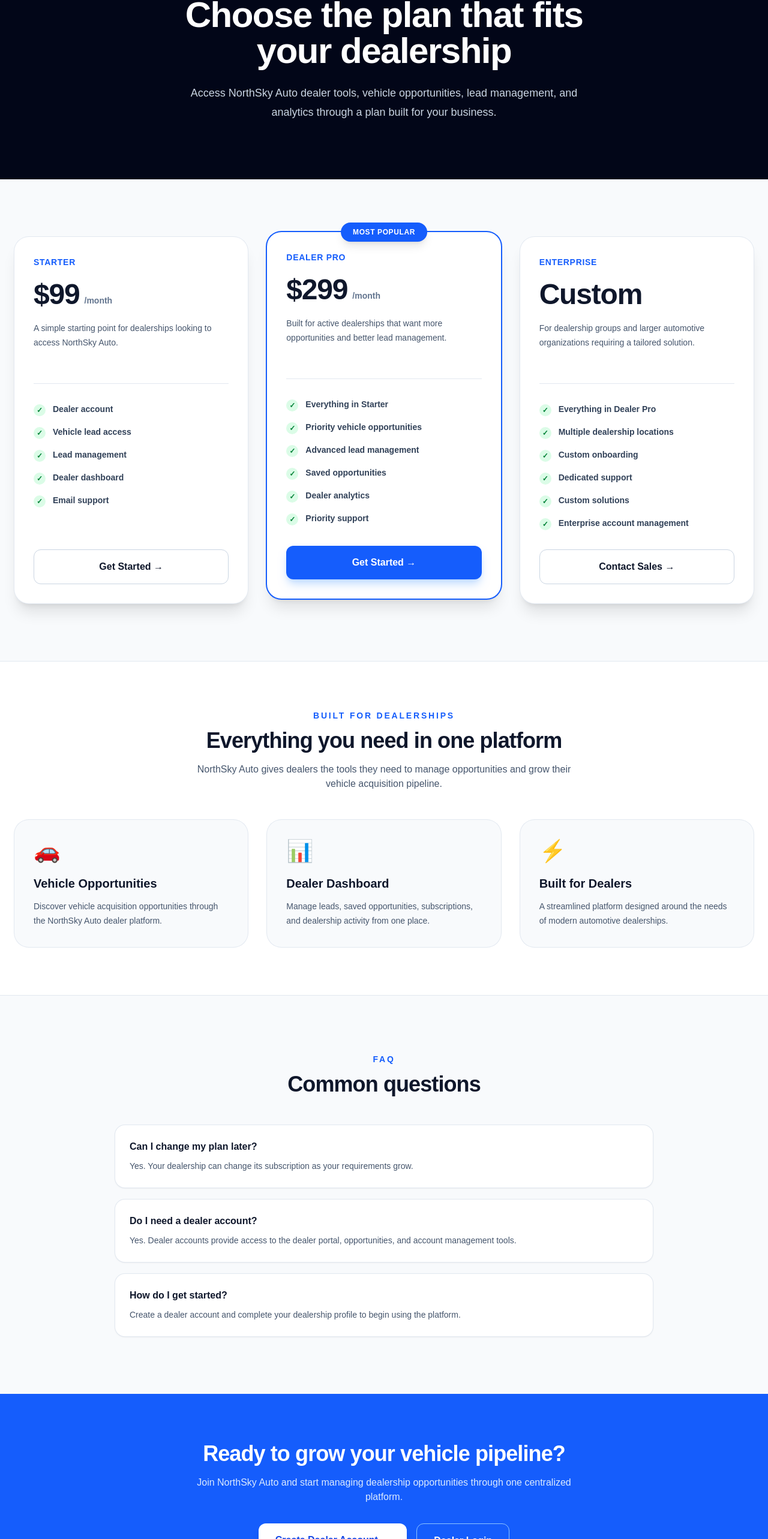
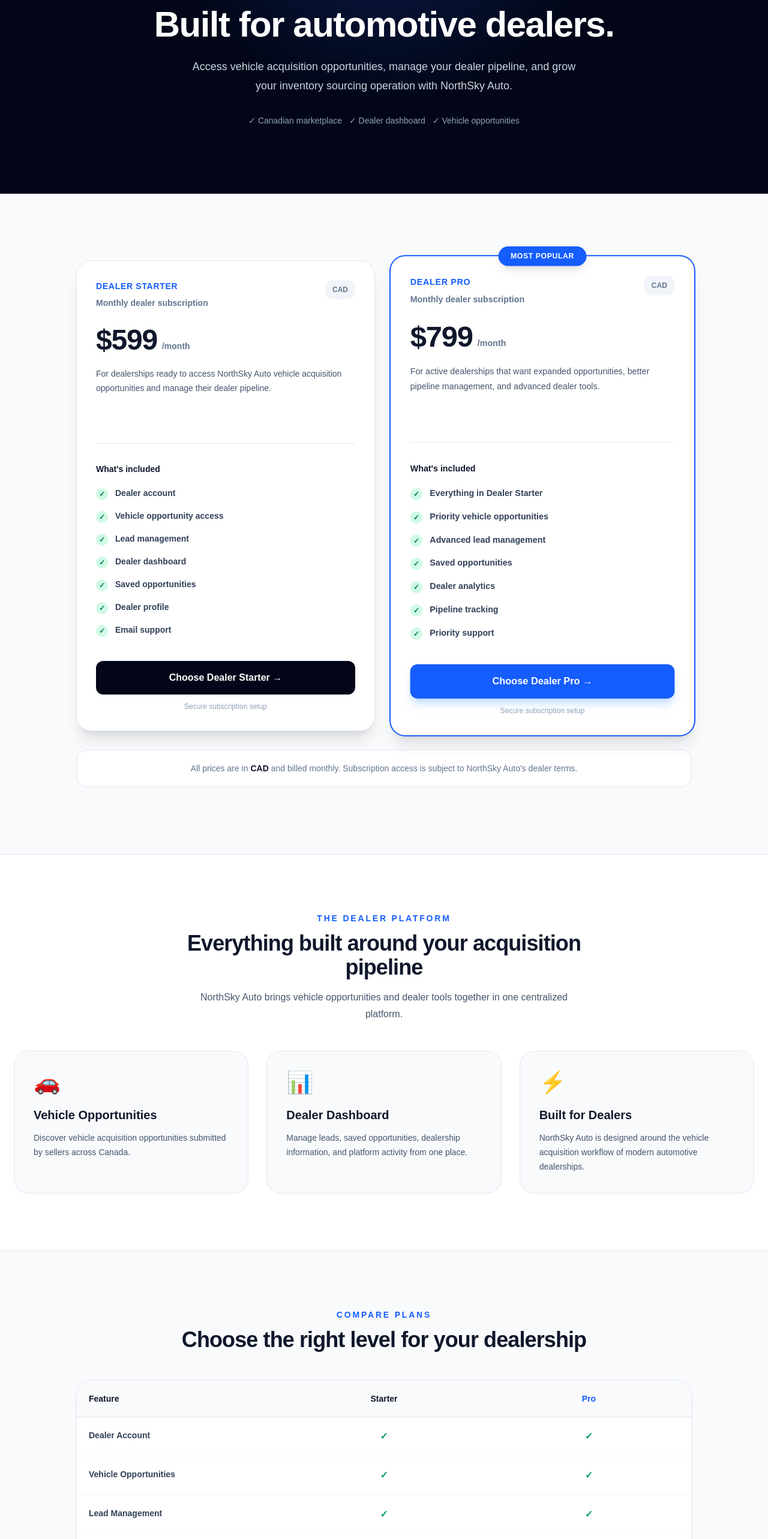
Before and after one commit to Goldylox752/NorthSky-Auto, a Next.js app: page /pricing in a window 1280 px wide. Shown: the part 201-2767 px from the top of the page at 60% size. Built offline with nearby package versions, Linux system fonts and the light colour scheme.

Commit message:
Update page.jsx

```diff
--- a/app/pricing/page.jsx
+++ b/app/pricing/page.jsx
@@ -3,56 +3,47 @@ import Link from "next/link";
 export const metadata = {
   title: "Dealer Pricing | NorthSky Auto",
   description:
-    "Choose a NorthSky Auto dealer plan and access vehicle acquisition opportunities.",
+    "Choose a NorthSky Auto dealer plan and access vehicle acquisition opportunities across Canada.",
 };
 
 const plans = [
   {
-    name: "Starter",
-    price: "$99",
+    name: "Dealer Starter",
+    price: "$599",
+    period: "/month",
     description:
-      "A simple starting point for dealerships looking to access NorthSky Auto.",
+      "For dealerships ready to access NorthSky Auto vehicle acquisition opportunities and manage their dealer pipeline.",
     features: [
       "Dealer account",
-      "Vehicle lead access",
+      "Vehicle opportunity access",
       "Lead management",
       "Dealer dashboard",
+      "Saved opportunities",
+      "Dealer profile",
       "Email support",
     ],
-    href: "/dealer/register",
+    href: "/dealer/register?plan=starter",
     popular: false,
+    productId: "prod_V6lGVSaDMBJqcR",
   },
   {
     name: "Dealer Pro",
-    price: "$299",
+    price: "$799",
+    period: "/month",
     description:
-      "Built for active dealerships that want more opportunities and better lead management.",
+      "For active dealerships that want expanded opportunities, better pipeline management, and advanced dealer tools.",
     features: [
-      "Everything in Starter",
+      "Everything in Dealer Starter",
       "Priority vehicle opportunities",
       "Advanced lead management",
       "Saved opportunities",
       "Dealer analytics",
+      "Pipeline tracking",
       "Priority support",
     ],
-    href: "/dealer/register",
+    href: "/dealer/register?plan=pro",
     popular: true,
-  },
-  {
-    name: "Enterprise",
-    price: "Custom",
-    description:
-      "For dealership groups and larger automotive organizations requiring a tailored solution.",
-    features: [
-      "Everything in Dealer Pro",
-      "Multiple dealership locations",
-      "Custom onboarding",
-      "Dedicated support",
-      "Custom solutions",
-      "Enterprise account management",
-    ],
-    href: "/contact",
-    popular: false,
+    productId: "prod_V6lJBhsxc8LiSg",
   },
 ];
 
@@ -61,29 +52,62 @@ const benefits = [
     icon: "🚗",
     title: "Vehicle Opportunities",
     description:
-      "Discover vehicle acquisition opportunities through the NorthSky Auto dealer platform.",
+      "Discover vehicle acquisition opportunities submitted by sellers across Canada.",
   },
   {
     icon: "📊",
     title: "Dealer Dashboard",
     description:
-      "Manage leads, saved opportunities, subscriptions, and dealership activity from one place.",
+      "Manage leads, saved opportunities, dealership information, and platform activity from one place.",
   },
   {
     icon: "⚡",
     title: "Built for Dealers",
     description:
-      "A streamlined platform designed around the needs of modern automotive dealerships.",
+      "NorthSky Auto is designed around the vehicle acquisition workflow of modern automotive dealerships.",
+  },
+];
+
+const faqs = [
+  {
+    question: "What is included with Dealer Starter?",
+    answer:
+      "Dealer Starter includes a dealer account, vehicle opportunity access, lead management, saved opportunities, your dealer dashboard, and email support.",
+  },
+  {
+    question: "What is included with Dealer Pro?",
+    answer:
+      "Dealer Pro includes everything in Dealer Starter plus priority vehicle opportunities, advanced lead management, dealer analytics, pipeline tracking, and priority support.",
+  },
+  {
+    question: "Can I change my plan later?",
+    answer:
+      "Yes. Your dealership can change its subscription as your vehicle acquisition needs grow.",
+  },
+  {
+    question: "Is NorthSky Auto a vehicle dealership?",
+    answer:
+      "No. NorthSky Auto operates as a marketplace and technology platform connecting vehicle sellers with participating automotive dealers. Dealers make their own acquisition decisions.",
+  },
+  {
+    question: "How do I get started?",
+    answer:
+      "Choose a dealer plan, create your dealer account, and complete your dealership profile. You'll then be able to access the NorthSky Auto dealer platform.",
   },
 ];
 
 export default function PricingPage() {
   return (
     <main className="min-h-screen bg-slate-50 text-slate-900">
-      {/* Hero */}
-      <section className="bg-slate-950 text-white">
-        <div className="mx-auto max-w-7xl px-6 py-16 md:py-24">
+
+      {/* HERO */}
+      <section className="relative overflow-hidden bg-slate-950 text-white">
+        <div className="absolute inset-0 bg-[radial-gradient(circle_at_50%_0%,rgba(37,99,235,0.28),transparent_45%)]" />
+
+        <div className="relative mx-auto max-w-7xl px-6 py-20 md:py-28">
+
           <div className="mx-auto max-w-3xl text-center">
+
             <Link
               href="/"
               className="inline-flex text-sm font-bold text-blue-300 transition hover:text-white"
@@ -96,136 +120,288 @@ export default function PricingPage() {
             </p>
 
             <h1 className="mt-4 text-4xl font-black tracking-tight sm:text-5xl md:text-6xl">
-              Choose the plan that fits your dealership
+              Built for automotive dealers.
             </h1>
 
             <p className="mx-auto mt-6 max-w-2xl text-lg leading-8 text-slate-300">
-              Access NorthSky Auto dealer tools, vehicle opportunities, lead
-              management, and analytics through a plan built for your business.
+              Access vehicle acquisition opportunities, manage your dealer
+              pipeline, and grow your inventory sourcing operation with
+              NorthSky Auto.
             </p>
+
+            <div className="mt-8 flex flex-wrap justify-center gap-3 text-sm text-slate-400">
+              <span>✓ Canadian marketplace</span>
+              <span>✓ Dealer dashboard</span>
+              <span>✓ Vehicle opportunities</span>
+            </div>
+
           </div>
         </div>
       </section>
 
-      {/* Pricing */}
-      <section className="px-6 py-16 md:py-24">
-        <div className="mx-auto grid max-w-7xl gap-8 lg:grid-cols-3">
+      {/* PRICING */}
+      <section className="px-6 py-20 md:py-28">
+
+        <div className="mx-auto max-w-5xl">
+
+          <div className="grid gap-8 lg:grid-cols-2">
+
             {plans.map((plan) => (
               <article
                 key={plan.name}
-              className={`relative flex flex-col rounded-3xl bg-white p-8 shadow-xl ring-1 ${
+                className={`relative flex flex-col rounded-3xl bg-white p-8 shadow-xl transition duration-300 hover:-translate-y-1 ${
                   plan.popular
-                  ? "ring-2 ring-blue-600 lg:-translate-y-2"
-                  : "ring-slate-200"
+                    ? "ring-2 ring-blue-600 lg:scale-[1.02]"
+                    : "ring-1 ring-slate-200"
                 }`}
               >
+
                 {plan.popular && (
-                <div className="absolute left-1/2 top-0 -translate-x-1/2 -translate-y-1/2 rounded-full bg-blue-600 px-5 py-2 text-xs font-black uppercase tracking-wider text-white shadow-lg">
+                  <div className="absolute left-1/2 top-0 -translate-x-1/2 -translate-y-1/2 whitespace-nowrap rounded-full bg-blue-600 px-5 py-2 text-xs font-black uppercase tracking-wider text-white shadow-lg">
                     Most Popular
                   </div>
                 )}
+
+                <div>
+
+                  <div className="flex items-start justify-between gap-4">
 
                     <div>
                       <p className="text-sm font-black uppercase tracking-wider text-blue-600">
                         {plan.name}
                       </p>
 
-                <div className="mt-5 flex items-end gap-2">
+                      <p className="mt-2 text-sm font-semibold text-slate-500">
+                        Monthly dealer subscription
+                      </p>
+                    </div>
+
+                    <span className="rounded-xl bg-slate-100 px-3 py-2 text-xs font-bold text-slate-500">
+                      CAD
+                    </span>
+
+                  </div>
+
+                  <div className="mt-7 flex items-end gap-2">
+
                     <span className="text-5xl font-black tracking-tight">
                       {plan.price}
                     </span>
 
-                  {plan.price !== "Custom" && (
                     <span className="pb-1 text-sm font-semibold text-slate-500">
-                      /month
+                      {plan.period}
                     </span>
-                  )}
+
                   </div>
 
-                <p className="mt-5 min-h-[72px] text-sm leading-6 text-slate-600">
+                  <p className="mt-5 min-h-[96px] text-sm leading-6 text-slate-600">
                     {plan.description}
                   </p>
+
                 </div>
 
                 <div className="my-8 h-px bg-slate-200" />
 
+                <div>
+
+                  <p className="mb-5 text-sm font-black text-slate-900">
+                    What's included
+                  </p>
+
                   <ul className="space-y-4">
+
                     {plan.features.map((feature) => (
                       <li
                         key={feature}
                         className="flex items-start gap-3 text-sm font-semibold text-slate-700"
                       >
-                    <span className="mt-0.5 flex h-5 w-5 shrink-0 items-center justify-center rounded-full bg-green-100 text-xs font-black text-green-700">
+                        <span className="mt-0.5 flex h-5 w-5 shrink-0 items-center justify-center rounded-full bg-emerald-100 text-xs font-black text-emerald-700">
                           ✓
                         </span>
 
                         <span>{feature}</span>
                       </li>
                     ))}
+
                   </ul>
 
-              <div className="mt-auto pt-8">
+                </div>
+
+                <div className="mt-auto pt-10">
+
                   <Link
                     href={plan.href}
-                  className={`flex w-full items-center justify-center rounded-xl px-6 py-4 text-center font-black transition focus:outline-none focus:ring-4 ${
+                    className={`flex w-full items-center justify-center rounded-xl px-6 py-4 text-center font-black transition ${
                       plan.popular
-                      ? "bg-blue-600 text-white shadow-lg shadow-blue-200 hover:bg-blue-700 focus:ring-blue-200"
-                      : "border border-slate-300 bg-white text-slate-900 hover:border-blue-600 hover:text-blue-600 focus:ring-slate-200"
+                        ? "bg-blue-600 text-white shadow-lg shadow-blue-200 hover:bg-blue-700"
+                        : "bg-slate-950 text-white hover:bg-slate-800"
                     }`}
                   >
-                  {plan.name === "Enterprise"
-                    ? "Contact Sales →"
-                    : "Get Started →"}
+                    Choose {plan.name} →
                   </Link>
+
+                  <p className="mt-3 text-center text-xs text-slate-400">
+                    Secure subscription setup
+                  </p>
+
                 </div>
+
               </article>
             ))}
+
           </div>
+
+          {/* PRICE NOTE */}
+
+          <div className="mt-8 rounded-2xl border border-slate-200 bg-white p-5 text-center text-sm text-slate-500">
+            All prices are in <strong className="text-slate-900">CAD</strong>{" "}
+            and billed monthly. Subscription access is subject to NorthSky
+            Auto's dealer terms.
+          </div>
+
+        </div>
+
       </section>
 
-      {/* Benefits */}
-      <section className="border-y border-slate-200 bg-white px-6 py-16 md:py-20">
+      {/* BENEFITS */}
+      <section className="border-y border-slate-200 bg-white px-6 py-20 md:py-24">
+
         <div className="mx-auto max-w-7xl">
+
           <div className="mx-auto max-w-2xl text-center">
+
             <p className="text-sm font-black uppercase tracking-[0.2em] text-blue-600">
-              Built for dealerships
+              The Dealer Platform
             </p>
 
             <h2 className="mt-3 text-3xl font-black tracking-tight sm:text-4xl">
-              Everything you need in one platform
+              Everything built around your acquisition pipeline
             </h2>
 
-            <p className="mt-4 text-slate-600">
-              NorthSky Auto gives dealers the tools they need to manage
-              opportunities and grow their vehicle acquisition pipeline.
+            <p className="mt-4 leading-7 text-slate-600">
+              NorthSky Auto brings vehicle opportunities and dealer tools
+              together in one centralized platform.
             </p>
+
           </div>
 
           <div className="mt-12 grid gap-8 md:grid-cols-3">
+
             {benefits.map((benefit) => (
               <div
                 key={benefit.title}
                 className="rounded-3xl bg-slate-50 p-8 ring-1 ring-slate-200"
               >
-                <div className="text-4xl">{benefit.icon}</div>
 
-                <h3 className="mt-5 text-xl font-black text-slate-900">
+                <div className="text-4xl">
+                  {benefit.icon}
+                </div>
+
+                <h3 className="mt-5 text-xl font-black">
                   {benefit.title}
                 </h3>
 
                 <p className="mt-3 text-sm leading-6 text-slate-600">
                   {benefit.description}
                 </p>
+
               </div>
             ))}
+
           </div>
+
         </div>
+
+      </section>
+
+      {/* COMPARISON */}
+      <section className="px-6 py-20 md:py-24">
+
+        <div className="mx-auto max-w-5xl">
+
+          <div className="text-center">
+
+            <p className="text-sm font-black uppercase tracking-[0.2em] text-blue-600">
+              Compare Plans
+            </p>
+
+            <h2 className="mt-3 text-3xl font-black tracking-tight sm:text-4xl">
+              Choose the right level for your dealership
+            </h2>
+
+          </div>
+
+          <div className="mt-12 overflow-hidden rounded-3xl bg-white shadow-sm ring-1 ring-slate-200">
+
+            <div className="grid grid-cols-3 border-b border-slate-200 bg-slate-50">
+
+              <div className="p-5 text-sm font-black">
+                Feature
+              </div>
+
+              <div className="p-5 text-center text-sm font-black">
+                Starter
+              </div>
+
+              <div className="p-5 text-center text-sm font-black text-blue-600">
+                Pro
+              </div>
+
+            </div>
+
+            {[
+              ["Dealer Account", true, true],
+              ["Vehicle Opportunities", true, true],
+              ["Lead Management", true, true],
+              ["Saved Opportunities", true, true],
+              ["Dealer Dashboard", true, true],
+              ["Priority Opportunities", false, true],
+              ["Advanced Lead Management", false, true],
+              ["Dealer Analytics", false, true],
+              ["Pipeline Tracking", false, true],
+              ["Priority Support", false, true],
+            ].map(([feature, starter, pro]) => (
+              <div
+                key={feature}
+                className="grid grid-cols-3 border-b border-slate-100 last:border-0"
+              >
+
+                <div className="p-5 text-sm font-semibold text-slate-700">
+                  {feature}
+                </div>
+
+                <div className="p-5 text-center">
+                  {starter ? (
+                    <span className="font-black text-emerald-600">✓</span>
+                  ) : (
+                    <span className="text-slate-300">—</span>
+                  )}
+                </div>
+
+                <div className="p-5 text-center">
+                  {pro ? (
+                    <span className="font-black text-emerald-600">✓</span>
+                  ) : (
+                    <span className="text-slate-300">—</span>
+                  )}
+                </div>
+
+              </div>
+            ))}
+
+          </div>
+
+        </div>
+
       </section>
 
       {/* FAQ */}
-      <section className="px-6 py-16 md:py-24">
+      <section className="border-t border-slate-200 bg-slate-50 px-6 py-20 md:py-24">
+
         <div className="mx-auto max-w-4xl">
+
           <div className="text-center">
+
             <p className="text-sm font-black uppercase tracking-[0.2em] text-blue-600">
               FAQ
             </p>
@@ -233,83 +409,120 @@ export default function PricingPage() {
             <h2 className="mt-3 text-3xl font-black tracking-tight sm:text-4xl">
               Common questions
             </h2>
+
           </div>
 
-          <div className="mt-12 space-y-5">
-            <div className="rounded-2xl bg-white p-6 shadow-sm ring-1 ring-slate-200">
-              <h3 className="font-black">
-                Can I change my plan later?
-              </h3>
+          <div className="mt-12 space-y-4">
 
-              <p className="mt-2 text-sm leading-6 text-slate-600">
-                Yes. Your dealership can change its subscription as your
-                requirements grow.
+            {faqs.map((faq) => (
+              <details
+                key={faq.question}
+                className="group rounded-2xl bg-white p-6 shadow-sm ring-1 ring-slate-200"
+              >
+
+                <summary className="cursor-pointer list-none font-black">
+                  <div className="flex items-center justify-between gap-6">
+
+                    <span>{faq.question}</span>
+
+                    <span className="shrink-0 text-xl font-normal text-blue-600 transition group-open:rotate-45">
+                      +
+                    </span>
+
+                  </div>
+                </summary>
+
+                <p className="mt-4 leading-7 text-slate-600">
+                  {faq.answer}
+                </p>
+
+              </details>
+            ))}
+
+          </div>
+
+        </div>
+
+      </section>
+
+      {/* FINAL CTA */}
+      <section className="bg-blue-600 px-6 py-20 text-white md:py-24">
+
+        <div className="mx-auto max-w-4xl text-center">
+
+          <div className="mx-auto flex h-16 w-16 items-center justify-center rounded-2xl bg-white text-3xl shadow-xl">
+            🚗
+          </div>
+
+          <h2 className="mt-7 text-3xl font-black tracking-tight sm:text-5xl">
+            Ready to build your vehicle pipeline?
+          </h2>
+
+          <p className="mx-auto mt-5 max-w-2xl text-lg leading-8 text-blue-100">
+            Choose your dealer plan and start accessing NorthSky Auto's
+            vehicle acquisition platform.
+          </p>
+
+          <div className="mt-9 flex flex-col justify-center gap-3 sm:flex-row">
+
+            <Link
+              href="/dealer/register?plan=starter"
+              className="rounded-xl bg-white px-7 py-4 font-black text-blue-700 shadow-lg transition hover:bg-blue-50"
+            >
+              Start with Starter →
+            </Link>
+
+            <Link
+              href="/dealer/register?plan=pro"
+              className="rounded-xl border border-white/30 bg-blue-700 px-7 py-4 font-black text-white transition hover:bg-blue-800"
+            >
+              Choose Pro →
+            </Link>
+
+          </div>
+
+        </div>
+
+      </section>
+
+      {/* FOOTER */}
+      <footer className="bg-slate-950 px-6 py-10 text-slate-400">
+
+        <div className="mx-auto flex max-w-7xl flex-col items-center justify-between gap-5 text-sm md:flex-row">
+
+          <div>
+            <p className="font-black text-white">
+              NorthSky Auto
+            </p>
+
+            <p className="mt-1 text-xs text-slate-500">
+              Connecting vehicles with dealer opportunities across Canada.
             </p>
           </div>
 
-            <div className="rounded-2xl bg-white p-6 shadow-sm ring-1 ring-slate-200">
-              <h3 className="font-black">
-                Do I need a dealer account?
-              </h3>
+          <div className="flex flex-wrap justify-center gap-5">
 
-              <p className="mt-2 text-sm leading-6 text-slate-600">
-                Yes. Dealer accounts provide access to the dealer portal,
-                opportunities, and account management tools.
-              </p>
-            </div>
-
-            <div className="rounded-2xl bg-white p-6 shadow-sm ring-1 ring-slate-200">
-              <h3 className="font-black">
-                How do I get started?
-              </h3>
-
-              <p className="mt-2 text-sm leading-6 text-slate-600">
-                Create a dealer account and complete your dealership profile
-                to begin using the platform.
-              </p>
-            </div>
-          </div>
-        </div>
-      </section>
-
-      {/* CTA */}
-      <section className="bg-blue-600 px-6 py-16 text-white md:py-20">
-        <div className="mx-auto max-w-4xl text-center">
-          <h2 className="text-3xl font-black tracking-tight sm:text-4xl">
-            Ready to grow your vehicle pipeline?
-          </h2>
-
-          <p className="mx-auto mt-4 max-w-2xl text-blue-100">
-            Join NorthSky Auto and start managing dealership opportunities
-            through one centralized platform.
-          </p>
-
-          <div className="mt-8 flex flex-col justify-center gap-4 sm:flex-row">
             <Link
-              href="/dealer/register"
-              className="rounded-xl bg-white px-7 py-4 font-black text-blue-700 shadow-lg transition hover:bg-blue-50"
+              href="/"
+              className="transition hover:text-white"
             >
-              Create Dealer Account →
+              Home
             </Link>
 
             <Link
-              href="/dealer/login"
-              className="rounded-xl border border-blue-300 px-7 py-4 font-black text-white transition hover:bg-blue-700"
+              href="/inventory"
+              className="transition hover:text-white"
             >
-              Dealer Login
+              Inventory
             </Link>
-          </div>
-        </div>
-      </section>
 
-      {/* Footer */}
-      <footer className="bg-slate-950 px-6 py-10 text-slate-400">
-        <div className="mx-auto flex max-w-7xl flex-col items-center justify-between gap-5 text-sm md:flex-row">
-          <p>
-            © {new Date().getFullYear()} NorthSky Auto. All rights reserved.
-          </p>
+            <Link
+              href="/dealer"
+              className="transition hover:text-white"
+            >
+              Dealer Portal
+            </Link>
 
-          <div className="flex flex-wrap justify-center gap-5">
             <Link
               href="/privacy"
               className="transition hover:text-white"
@@ -330,9 +543,17 @@ export default function PricingPage() {
             >
               Contact
             </Link>
+
           </div>
+
         </div>
+
+        <div className="mx-auto mt-8 max-w-7xl border-t border-white/10 pt-6 text-xs text-slate-500">
+          © {new Date().getFullYear()} NorthSky Auto. All rights reserved.
+        </div>
+
       </footer>
+
     </main>
   );
 }
```
Lines whose indentation alone changed are shown as unchanged.
